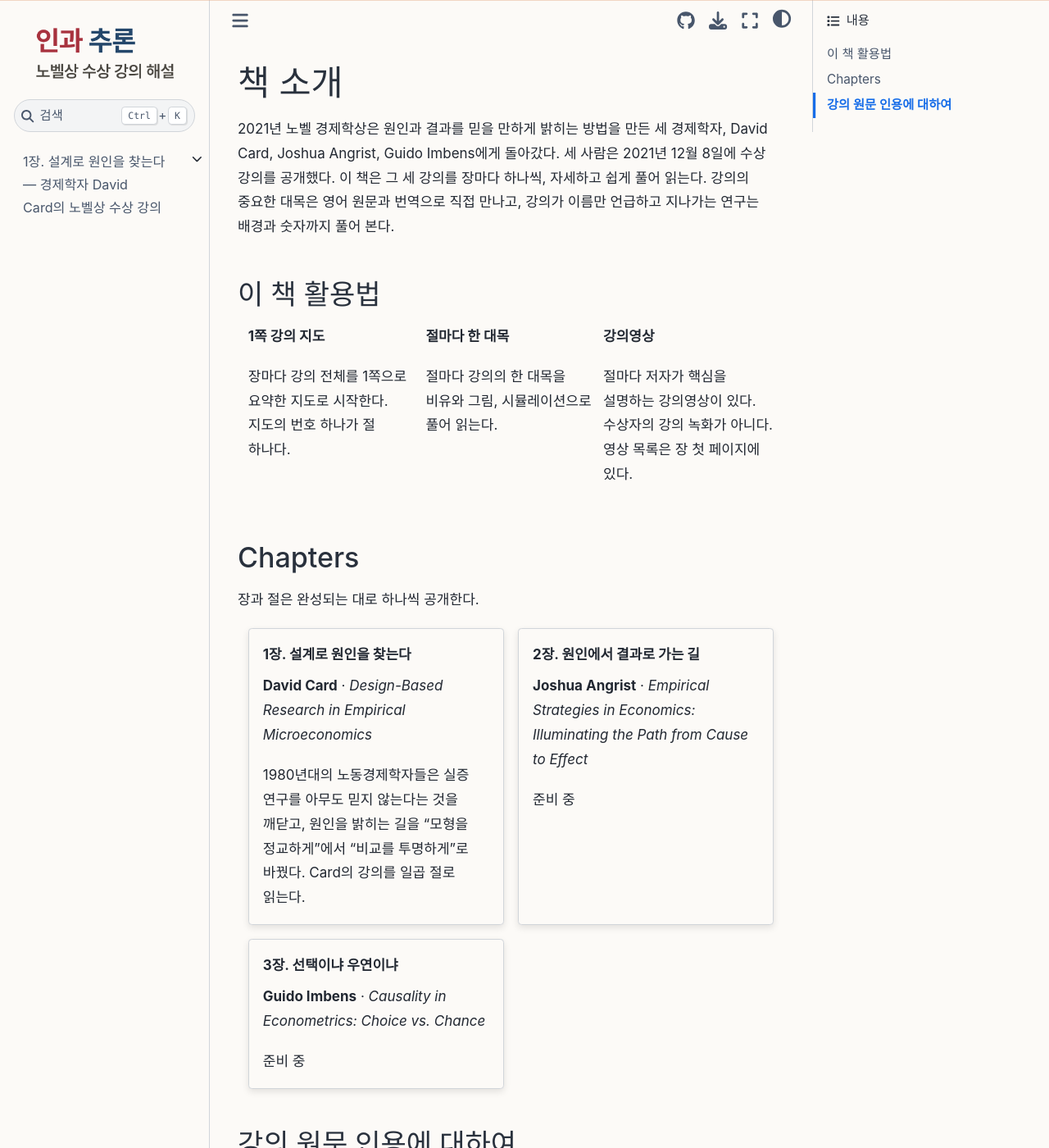
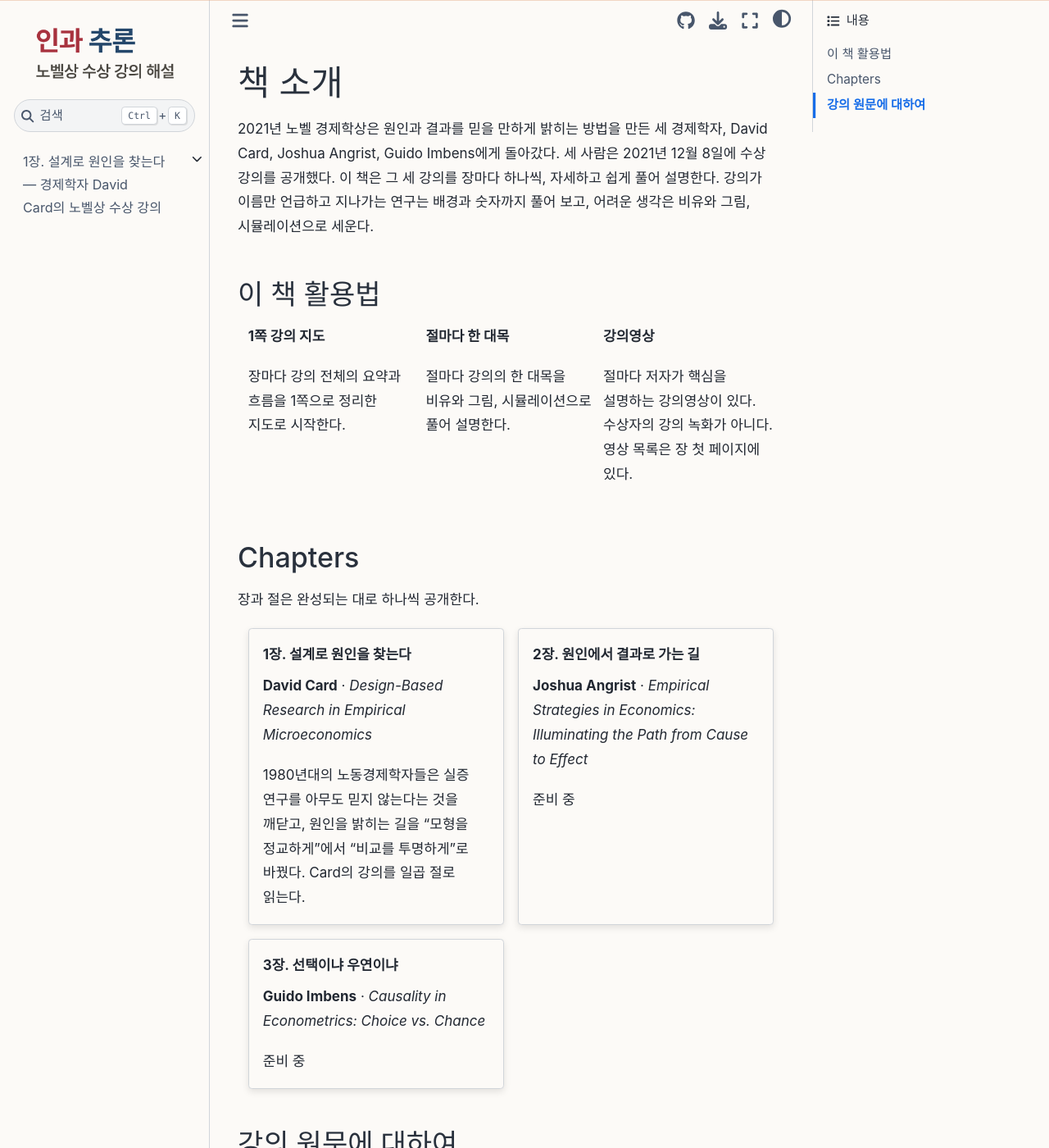
Before and after one commit to pilsunchoi/book6, a Jupyter Book: the page built from index.md, in a window 1280 px wide and 1400 px high. Shown: the whole window at 82% size. Built offline with Jupyter Book 1.0.4 settings and Sphinx 7.4.7 and the Sphinx Book theme 1.1.4, drawn with Linux system fonts in a browser that asks for light colours; some web fonts are replaced; some of the changed text lies outside the part shown.

Commit message:
책 소개 페이지: 원문 인용 문구를 해설 원칙에 맞게, 강의 지도 설명 정리
Co-Authored-By: Claude Opus 5.5 <noreply@anthropic.com>

```diff
--- a/index.md
+++ b/index.md
@@ -1,6 +1,6 @@
 # 책 소개
 
-2021년 노벨 경제학상은 원인과 결과를 믿을 만하게 밝히는 방법을 만든 세 경제학자, David Card, Joshua Angrist, Guido Imbens에게 돌아갔다. 세 사람은 2021년 12월 8일에 수상 강의를 공개했다. 이 책은 그 세 강의를 장마다 하나씩, 자세하고 쉽게 풀어 읽는다. 강의의 중요한 대목은 영어 원문과 번역으로 직접 만나고, 강의가 이름만 언급하고 지나가는 연구는 배경과 숫자까지 풀어 본다.
+2021년 노벨 경제학상은 원인과 결과를 믿을 만하게 밝히는 방법을 만든 세 경제학자, David Card, Joshua Angrist, Guido Imbens에게 돌아갔다. 세 사람은 2021년 12월 8일에 수상 강의를 공개했다. 이 책은 그 세 강의를 장마다 하나씩, 자세하고 쉽게 풀어 설명한다. 강의가 이름만 언급하고 지나가는 연구는 배경과 숫자까지 풀어 보고, 어려운 생각은 비유와 그림, 시뮬레이션으로 세운다.
 
 ## 이 책 활용법
 
@@ -10,13 +10,13 @@
 :::{grid-item}
 **1쪽 강의 지도**
 
-장마다 강의 전체를 1쪽으로 요약한 지도로 시작한다. 지도의 번호 하나가 절 하나다.
+장마다 강의 전체의 요약과 흐름을 1쪽으로 정리한 지도로 시작한다.
 :::
 
 :::{grid-item}
 **절마다 한 대목**
 
-절마다 강의의 한 대목을 비유와 그림, 시뮬레이션으로 풀어 읽는다.
+절마다 강의의 한 대목을 비유와 그림, 시뮬레이션으로 풀어 설명한다.
 :::
 
 :::{grid-item}
@@ -55,6 +55,6 @@
 :::
 ::::
 
-## 강의 원문 인용에 대하여
+## 강의 원문에 대하여
 
-이 책은 수상 강의를 해설하기 위해 강의의 일부를 짧게 인용하고 번역하며, 인용마다 출처를 밝힌다. 강의 전문은 노벨 재단(nobelprize.org)과 각 학술지(American Economic Review, Econometrica)에서 읽을 수 있다.
+이 책은 수상 강의의 문장을 옮기지 않고 해설로 전한다. 강의 전문은 노벨 재단(nobelprize.org)과 각 학술지(American Economic Review, Econometrica)에서 읽을 수 있다.
```
Also changed, not shown: card/index.md (+1 -1 lines).
